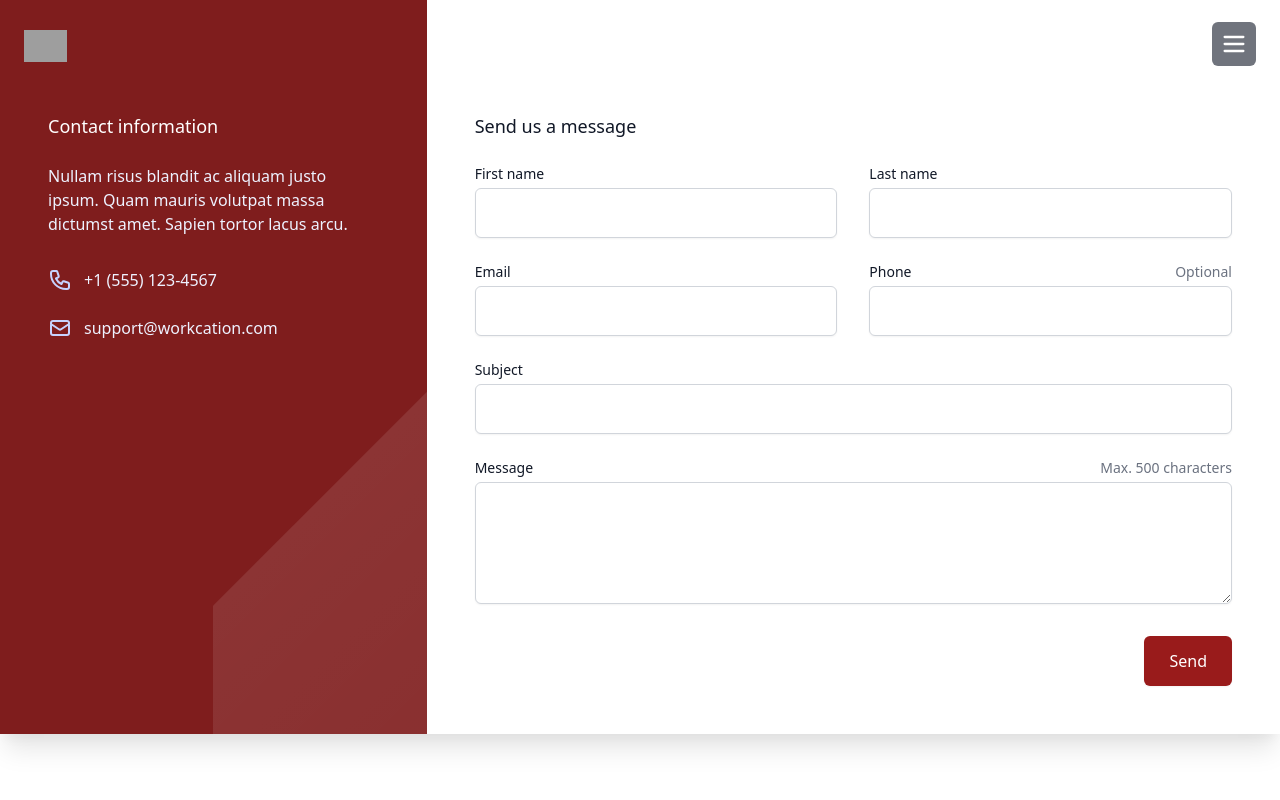
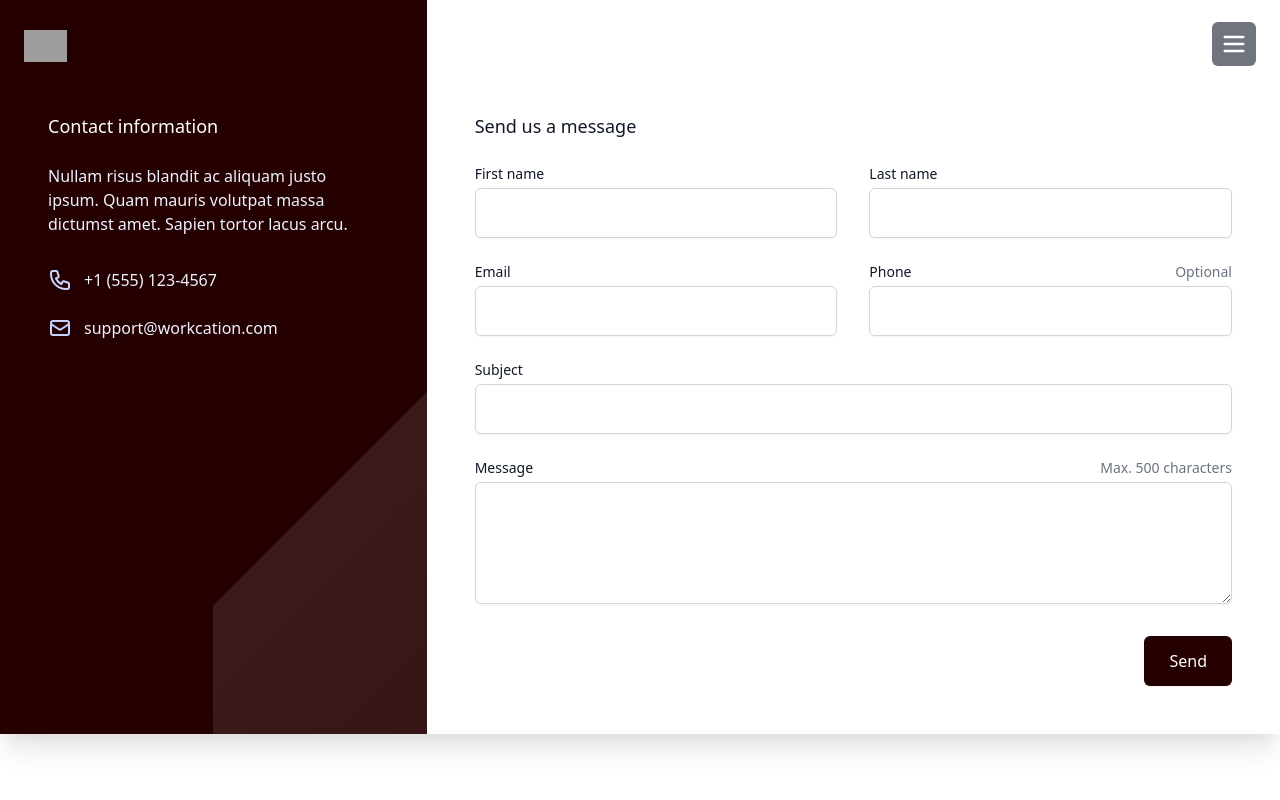
Before and after one commit to andrewkess/annaga-nextjs-contentful-blog-nov-2021, a Next.js app: page /contact in a window 1280 px wide. Shown: the top 800 px of the page. Built offline with nearby package versions, Linux system fonts and the light colour scheme; grey boxes are pictures that could not be loaded.

Commit message:
Testing colors

```diff
--- a/components/contact.js
+++ b/components/contact.js
@@ -20,7 +20,7 @@ export default function Contact() {
 
           <div className="grid grid-cols-1 lg:grid-cols-3">
             {/* Contact information */}
-            <div className="relative overflow-hidden py-10 px-6 bg-red-900 sm:px-10 xl:p-12">
+            <div className="relative overflow-hidden py-10 px-6 bg-main-primary sm:px-10 xl:p-12">
               <div className="absolute inset-0 pointer-events-none sm:hidden" aria-hidden="true">
                 <svg
                   className="absolute inset-0 w-full h-full"
@@ -242,7 +242,7 @@ export default function Contact() {
                 <div className="sm:col-span-2 sm:flex sm:justify-end">
                   <button
                     type="submit"
-                    className="mt-2 w-full inline-flex items-center justify-center px-6 py-3 border border-transparent rounded-md shadow-sm text-base font-medium text-white bg-red-800 hover:bg-red-900 focus:outline-none focus:ring-2 focus:ring-offset-2 focus:ring-indigo-500 sm:w-auto"
+                    className="mt-2 w-full inline-flex items-center justify-center px-6 py-3 border border-transparent rounded-md shadow-sm text-base font-medium text-white bg-main-primary hover:bg-main-secondary focus:outline-none focus:ring-2 focus:ring-offset-2 focus:ring-indigo-500 sm:w-auto"
                   >
                     Send
                   </button>
--- a/components/team.js
+++ b/components/team.js
@@ -46,14 +46,14 @@ const people = [
   export default function Team() {
     return (
         <>
-         <div className="relative bg-indigo-800">
+         <div className="relative bg-main-primary">
       <div className="absolute inset-0">
         <img
           className="w-full h-full object-cover"
           src="https://res.cloudinary.com/annaga/image/upload/v1636486537/bear_gsipdp.jpg"
           alt=""
         />
-        <div className="absolute inset-0 bg-indigo-800 mix-blend-multiply" aria-hidden="true" />
+        <div className="absolute inset-0 bg-main-primary mix-blend-multiply" aria-hidden="true" />
       </div>
       <div className="relative max-w-7xl mx-auto py-24 px-4 sm:py-32 sm:px-6 lg:px-8">
         <h1 className="text-4xl font-extrabold tracking-tight text-white sm:text-5xl lg:text-6xl">About Us</h1>
--- a/tailwind.config.js
+++ b/tailwind.config.js
@@ -1,3 +1,6 @@
+// tailwind.config.js
+const colors = require('tailwindcss/colors')
+
 module.exports = {
   mode: 'jit',
   purge: ['./pages/**/*.{js,ts,jsx,tsx}', './components/**/*.{js,ts,jsx,tsx}'],
@@ -10,6 +13,8 @@ module.exports = {
         'accent-7': '#333',
         success: '#0070f3',
         cyan: '#79FFE1',
+        'main-primary': '#240001',
+        'main-secondary': colors.red[900]
       },
       spacing: {
         28: '7rem',
```
